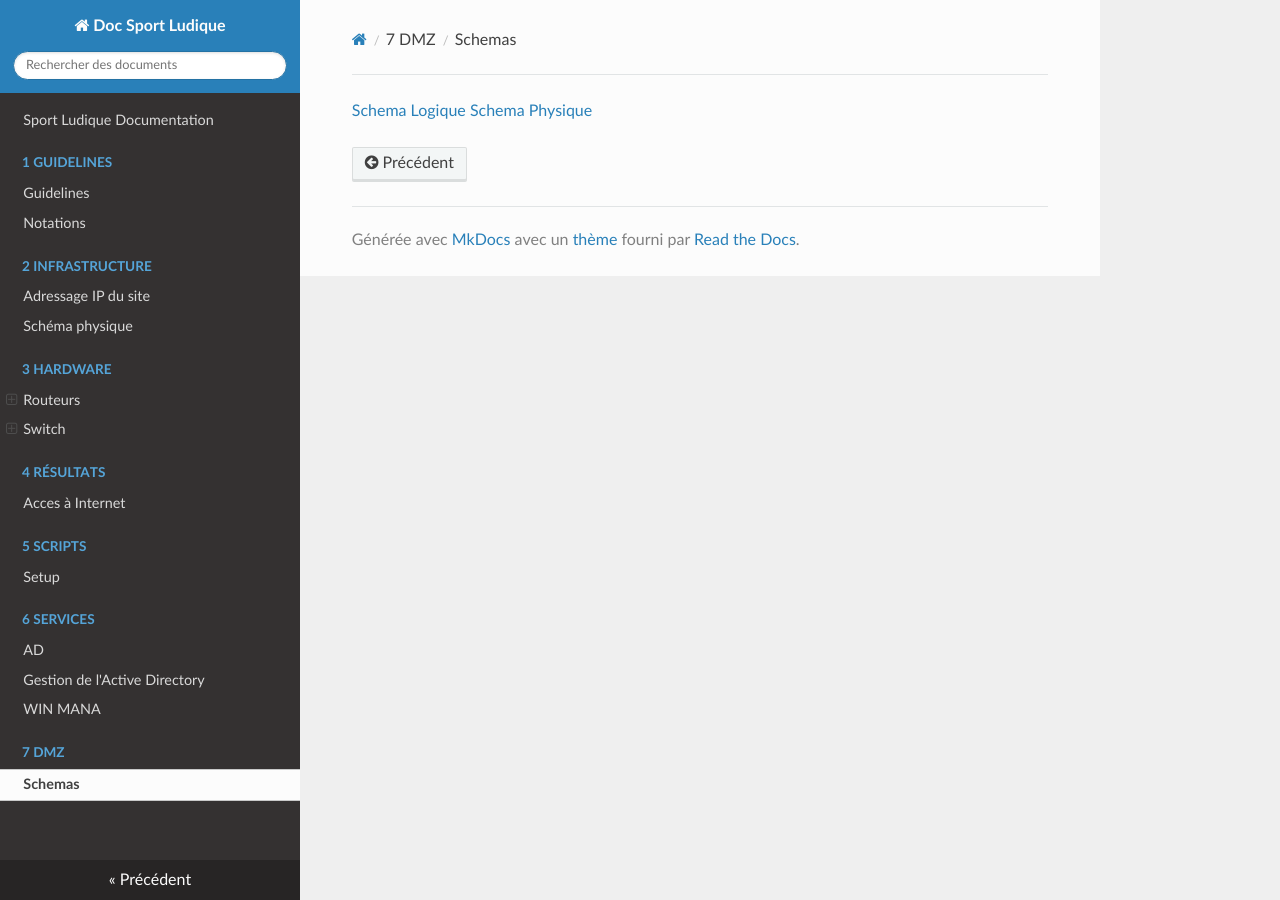
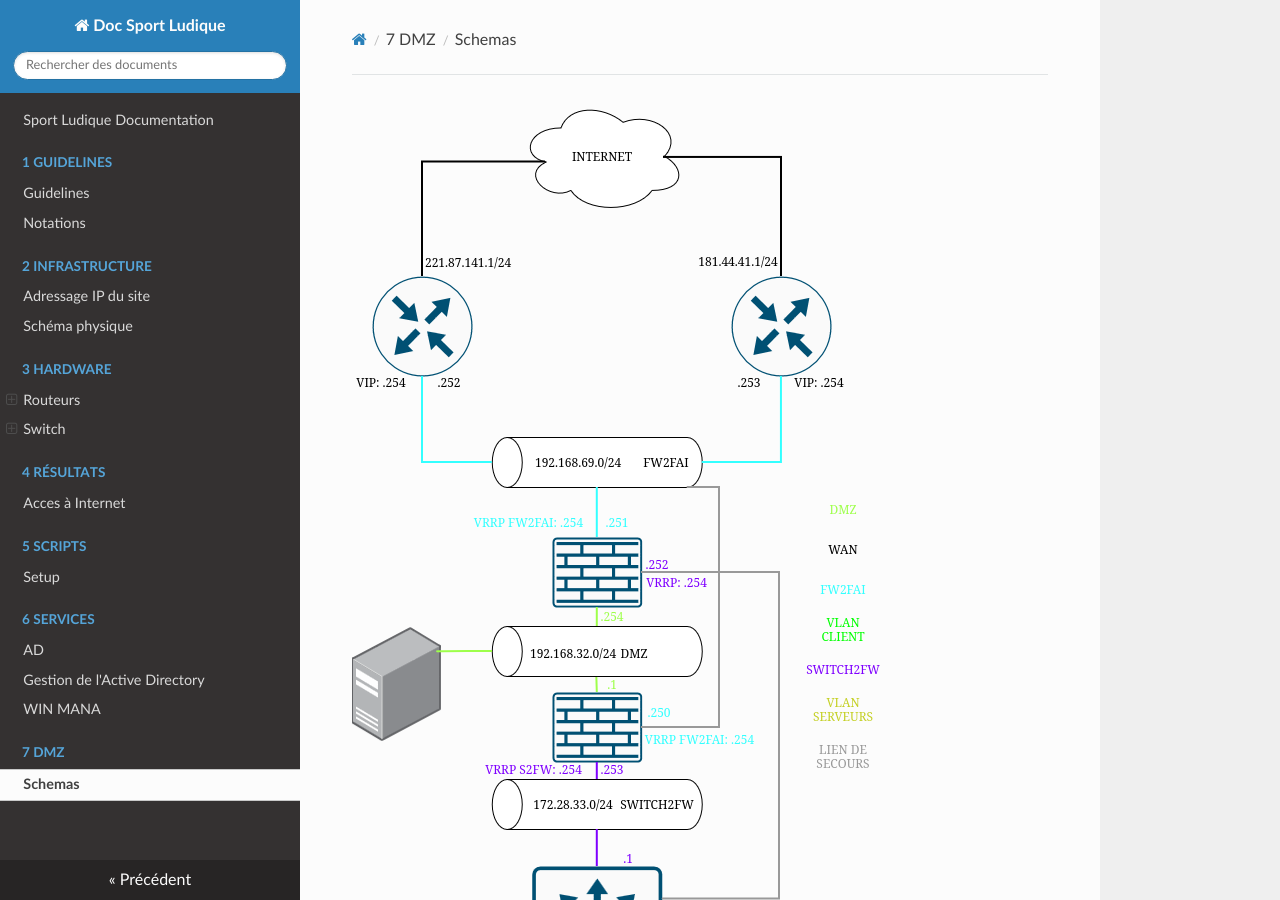
Before and after one commit to DSISportLudique/SportLudique2Doc, an MkDocs documentation site: the page built from docs/7 - DMZ/schemas.md, in a window 1280 px wide and 900 px high. Built offline with MkDocs 1.6.1, drawn with Linux system fonts in a browser that asks for light colours; nearby versions of some CDN libraries.

Commit message:
last fixes

```diff
--- a/docs/7 - DMZ/schemas.md
+++ b/docs/7 - DMZ/schemas.md
@@ -1,2 +1,2 @@
-[Schema Logique](../assets/SchemaLogDMZ.drawio.png)
-[Schema Physique](../assets/SchemaPhyDMZ.drawio.png)
+![Schema Logique](../assets/SchemaLogDMZ.drawio.png)
+![Schema Physique](../assets/SchemaPhyDMZ.drawio.png)
```
